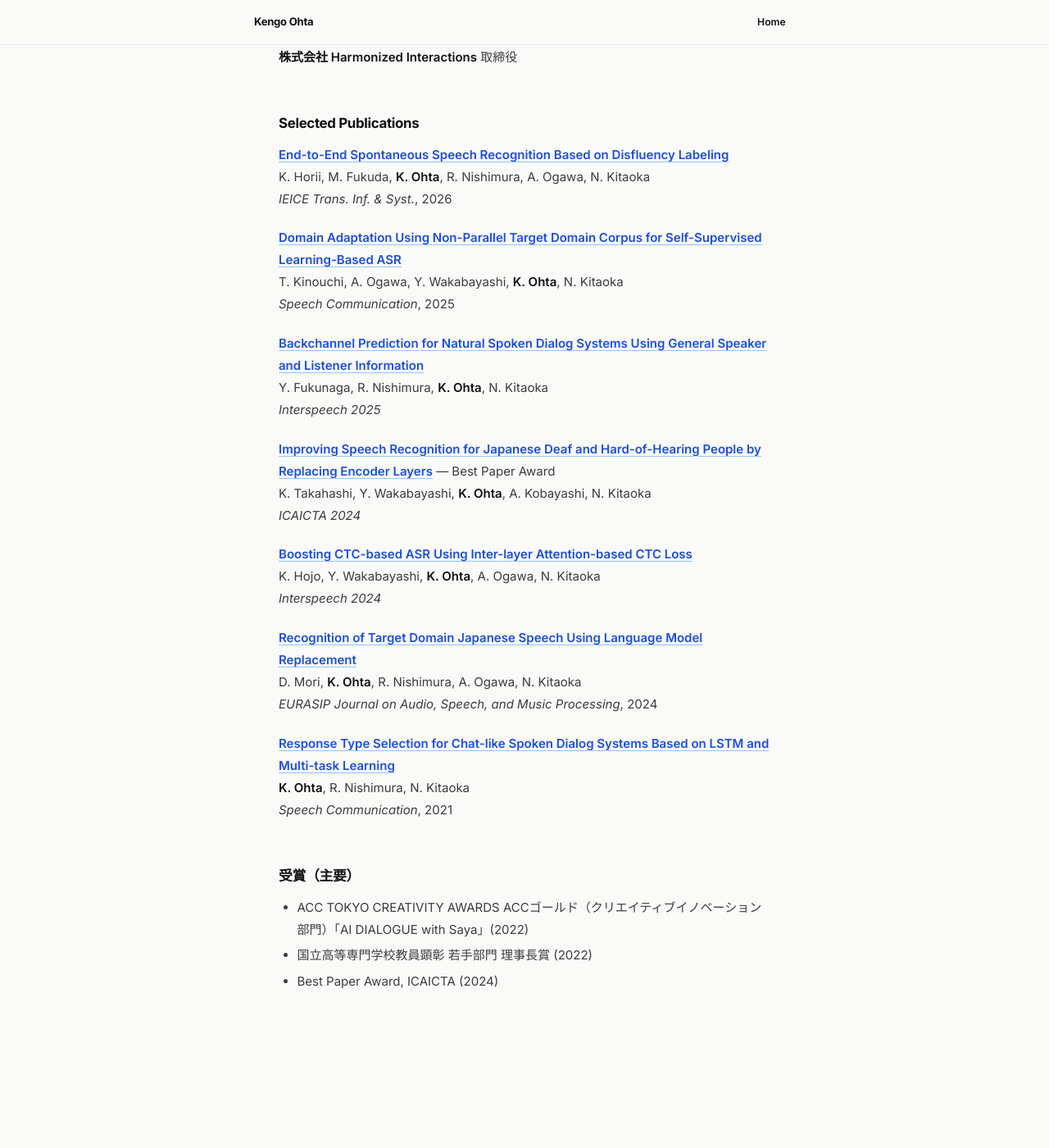
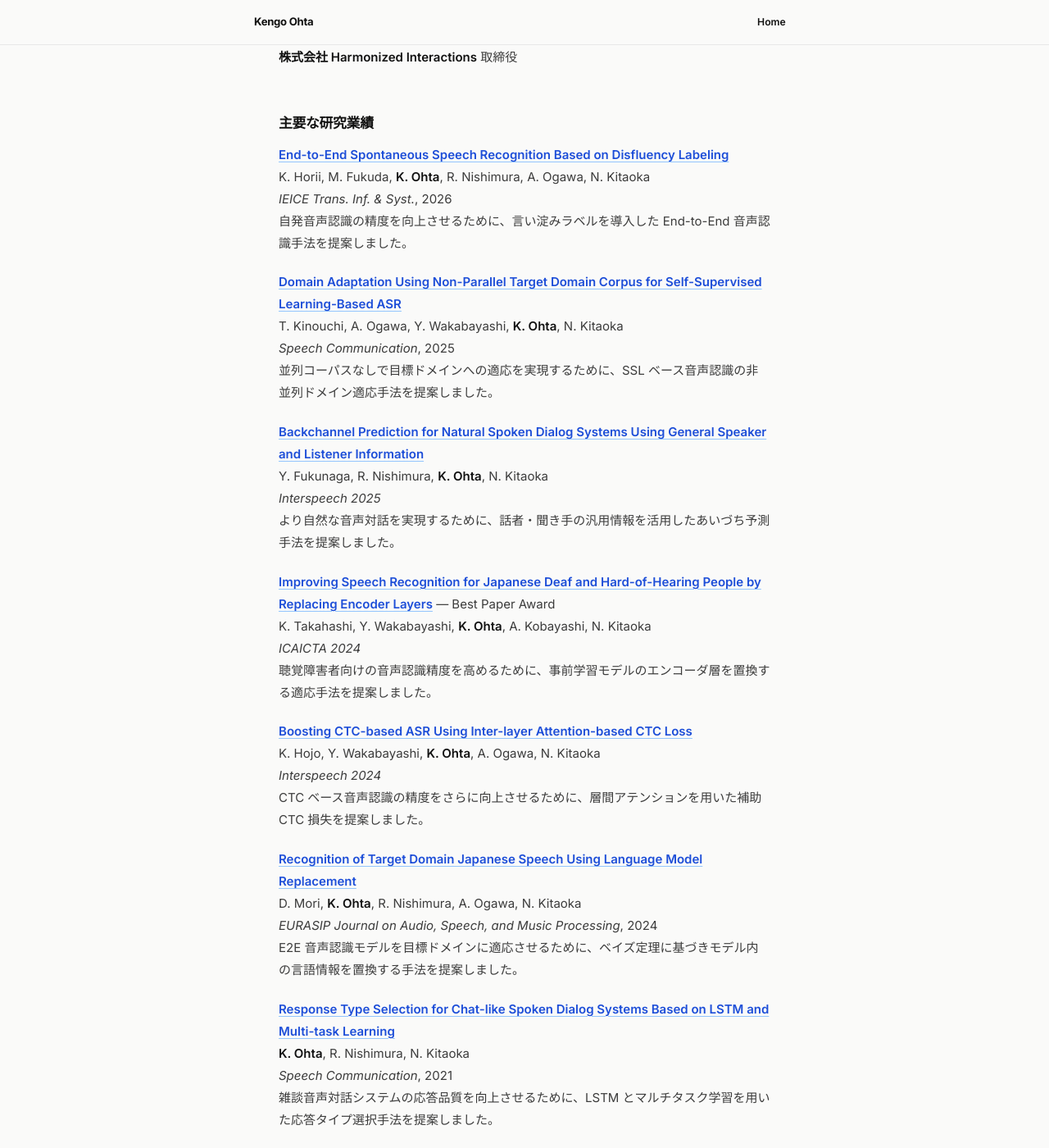
Before and after one commit to ota/ota.github.io, a Jekyll site: the page built from index.md, in a window 1280 px wide and 1400 px high, scrolled down 712 px. Shown: the whole window at 82% size. Built offline with Jekyll 4.4.1, drawn with Linux system fonts in a browser that asks for light colours; our own code applies the rules of GitHub Pages for plain Markdown files; before the commit the page ends 2077 px from its top, so only the background shows below that.

Commit message:
Unify publication comment style
Co-Authored-By: Claude Sonnet 4.6 <noreply@anthropic.com>

```diff
--- a/index.md
+++ b/index.md
@@ -22,35 +22,42 @@ order: 0
 **豊橋技術科学大学** 大学院工学研究科 客員准教授
 **株式会社 Harmonized Interactions** 取締役
 
-## Selected Publications
+## 主要な研究業績
 
-**[End-to-End Spontaneous Speech Recognition Based on Disfluency Labeling](https://doi.org/10.1587/transinf.2024EDP7256)**
+**[End-to-End Spontaneous Speech Recognition Based on Disfluency Labeling](https://www.jstage.jst.go.jp/article/transinf/advpub/0/advpub_2025EDP7157/_pdf/-char/ja)**
 K. Horii, M. Fukuda, **K. Ohta**, R. Nishimura, A. Ogawa, N. Kitaoka
 *IEICE Trans. Inf. & Syst.*, 2026
+自発音声認識の精度を向上させるために、言い淀みラベルを導入した End-to-End 音声認識手法を提案しました。
 
 **[Domain Adaptation Using Non-Parallel Target Domain Corpus for Self-Supervised Learning-Based ASR](https://doi.org/10.1016/j.specom.2025.103303)**
 T. Kinouchi, A. Ogawa, Y. Wakabayashi, **K. Ohta**, N. Kitaoka
 *Speech Communication*, 2025
+並列コーパスなしで目標ドメインへの適応を実現するために、SSL ベース音声認識の非並列ドメイン適応手法を提案しました。
 
 **[Backchannel Prediction for Natural Spoken Dialog Systems Using General Speaker and Listener Information](https://doi.org/10.21437/interspeech.2025-1316)**
 Y. Fukunaga, R. Nishimura, **K. Ohta**, N. Kitaoka
 *Interspeech 2025*
+より自然な音声対話を実現するために、話者・聞き手の汎用情報を活用したあいづち予測手法を提案しました。
 
 **[Improving Speech Recognition for Japanese Deaf and Hard-of-Hearing People by Replacing Encoder Layers](https://doi.org/10.1109/icaicta63815.2024.10763277)** — Best Paper Award
 K. Takahashi, Y. Wakabayashi, **K. Ohta**, A. Kobayashi, N. Kitaoka
 *ICAICTA 2024*
+聴覚障害者向けの音声認識精度を高めるために、事前学習モデルのエンコーダ層を置換する適応手法を提案しました。
 
 **[Boosting CTC-based ASR Using Inter-layer Attention-based CTC Loss](https://doi.org/10.21437/interspeech.2024-1776)**
 K. Hojo, Y. Wakabayashi, **K. Ohta**, A. Ogawa, N. Kitaoka
 *Interspeech 2024*
+CTC ベース音声認識の精度をさらに向上させるために、層間アテンションを用いた補助 CTC 損失を提案しました。
 
 **[Recognition of Target Domain Japanese Speech Using Language Model Replacement](https://doi.org/10.1186/s13636-024-00360-8)**
 D. Mori, **K. Ohta**, R. Nishimura, A. Ogawa, N. Kitaoka
 *EURASIP Journal on Audio, Speech, and Music Processing*, 2024
+E2E 音声認識モデルを目標ドメインに適応させるために、ベイズ定理に基づきモデル内の言語情報を置換する手法を提案しました。
 
 **[Response Type Selection for Chat-like Spoken Dialog Systems Based on LSTM and Multi-task Learning](https://doi.org/10.1016/j.specom.2021.07.003)**
 **K. Ohta**, R. Nishimura, N. Kitaoka
 *Speech Communication*, 2021
+雑談音声対話システムの応答品質を向上させるために、LSTM とマルチタスク学習を用いた応答タイプ選択手法を提案しました。
 
 ## 受賞（主要）
 
```
